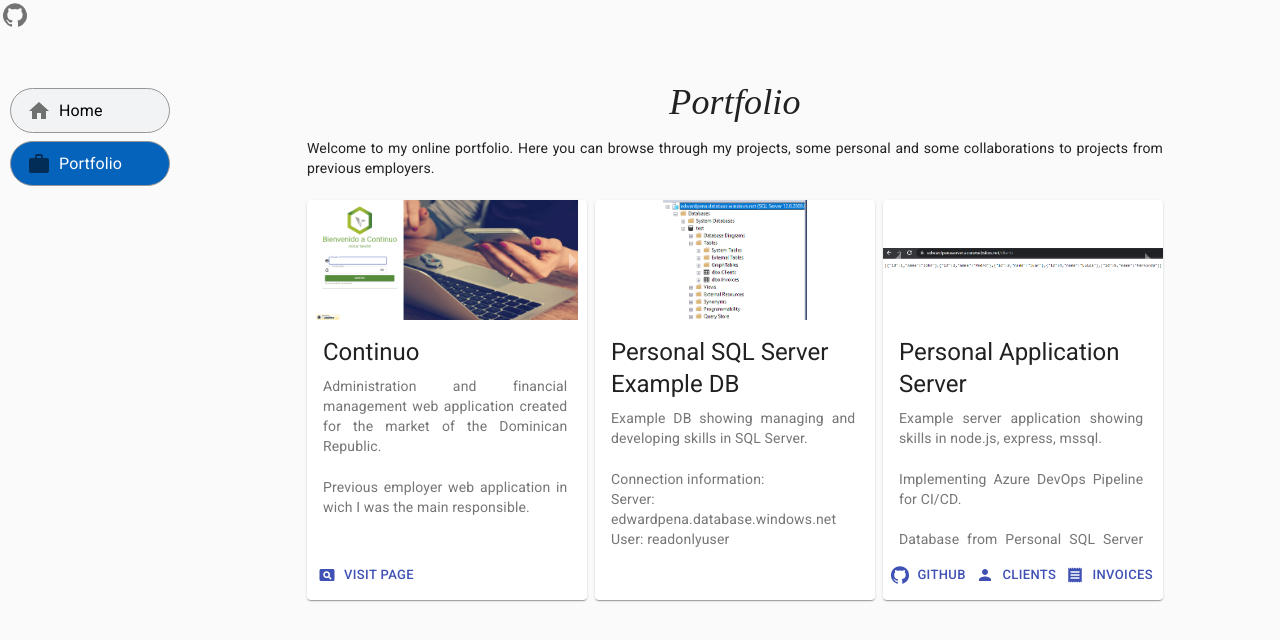
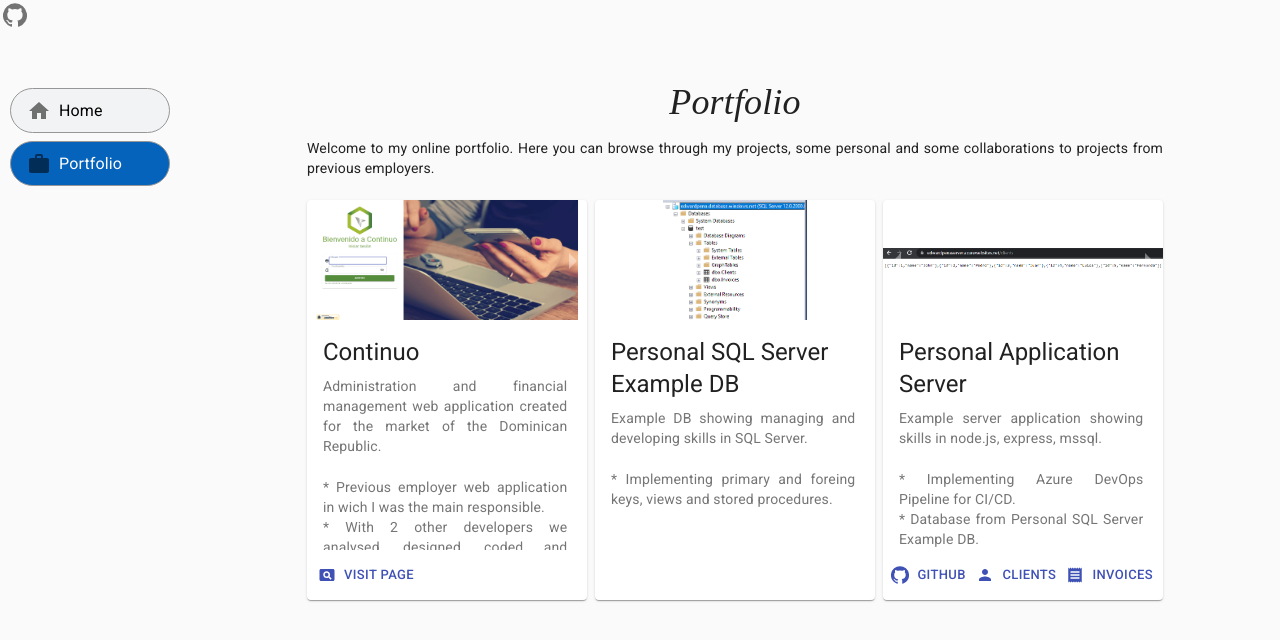
Before and after one commit to edwardp22/myresume, a React (Create React App) app: page /Portfolio in a window 1280 px wide. Shown: the top 640 px of the page. Built offline with nearby package versions, Linux system fonts and the light colour scheme.

Commit message:
Further describe projects

```diff
--- a/src/Components/Portfolio/Projects/Projects.tsx
+++ b/src/Components/Portfolio/Projects/Projects.tsx
@@ -20,7 +20,8 @@ const projects: IProject[] = [
       title: "Continuo",
       description: `Administration and financial management web application created for the market of the Dominican Republic.
 
-Previous employer web application in wich I was the main responsible.`,
+* Previous employer web application in wich I was the main responsible.
+* With 2 other developers we analysed, designed, coded and implemented this solution.`,
     },
     links: [
       {
@@ -40,10 +41,7 @@ Previous employer web application in wich I was the main responsible.`,
       title: "Personal SQL Server Example DB",
       description: `Example DB showing managing and developing skills in SQL Server.
 
-Connection information:
-Server: edwardpena.database.windows.net
-User: readonlyuser
-password: TestUser123*`,
+* Implementing primary and foreing keys, views and stored procedures.`,
     },
     links: [],
   },
@@ -56,9 +54,9 @@ password: TestUser123*`,
       title: "Personal Application Server",
       description: `Example server application showing skills in node.js, express, mssql.
 
-Implementing Azure DevOps Pipeline for CI/CD.
-
-Database from Personal SQL Server Example DB.`,
+* Implementing Azure DevOps Pipeline for CI/CD.
+* Database from Personal SQL Server Example DB.
+* Implementing express.js, mssql connector.`,
     },
     links: [
       {
```
